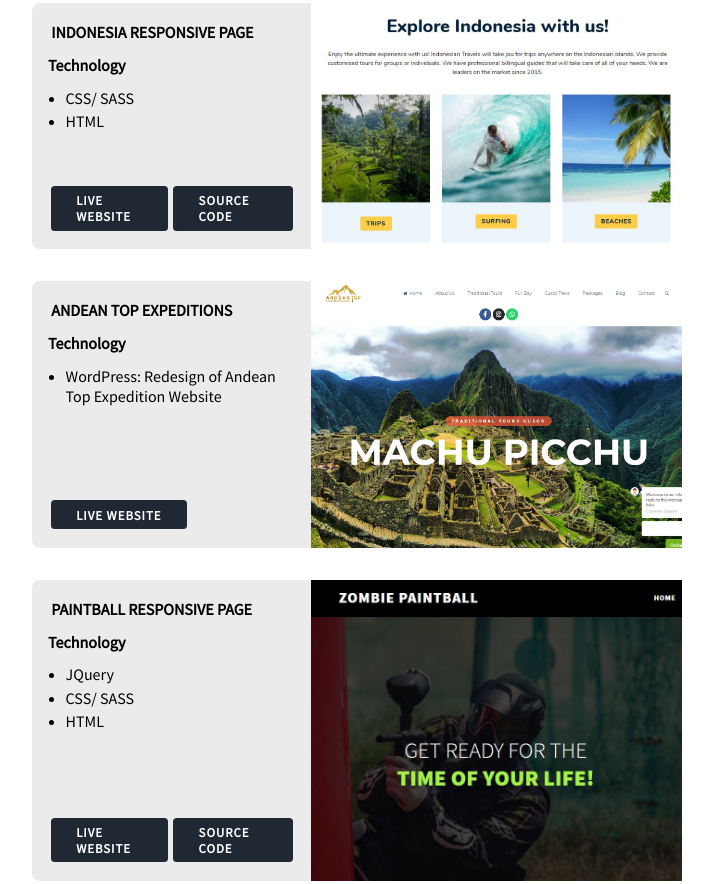
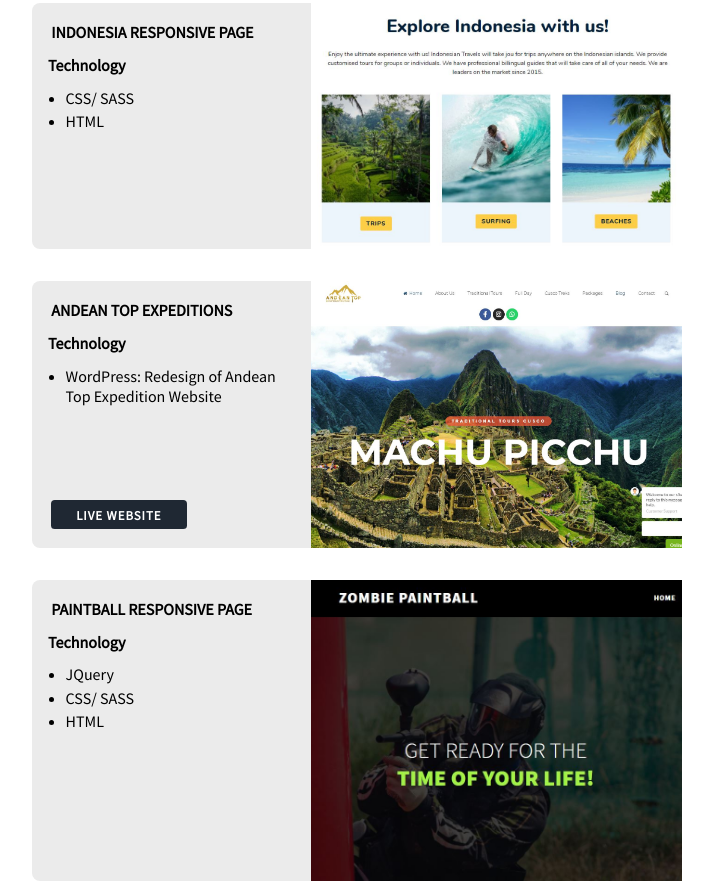
Before and after one commit to Adam-Lnenicka/Adam-Lnenicka.github.io, a plain HTML site: page index.html in a window 1280 px wide. Shown: the part 4240-5124 px from the top of the page, without its empty margins (283-996 px from the left). Drawn offline with Linux system fonts and the light colour scheme; a web font is replaced by a local one.

Commit message:
Update index.html

```diff
--- a/index.html
+++ b/index.html
@@ -210,8 +210,6 @@
                         <li>HTML</li>
                     </ul>
                     <div class="card-footer">
-                        <a href="https://adam-lnenicka.github.io/indonesian-css-site/" target="null" class="btn">Live Website</a>
-                        <a href="https://github.com/Adam-Lnenicka/indonesian-css-site" target="null" class="btn">Source Code</a>
                     </div>
                 </div>
                 <img class="card-img" src="Capture-Indonesia.jpg" alt="">
@@ -242,8 +240,6 @@
                         <li>HTML</li>
                     </ul>
                     <div class="card-footer">
-                        <a href="https://adam-lnenicka.github.io/paintball-site/" target="null" class="btn">Live Website</a>
-                        <a href="https://github.com/Adam-Lnenicka/paintball-site" target="null" class="btn">Source Code</a>
                     </div>
                 </div>
                 <img class="card-img" src="Capture-Piantball.jpg" alt="">
```
